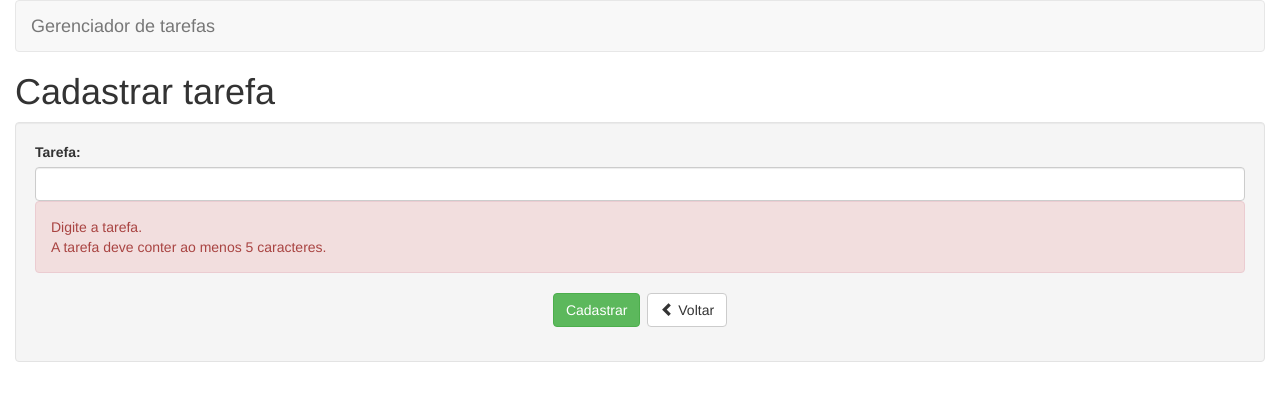
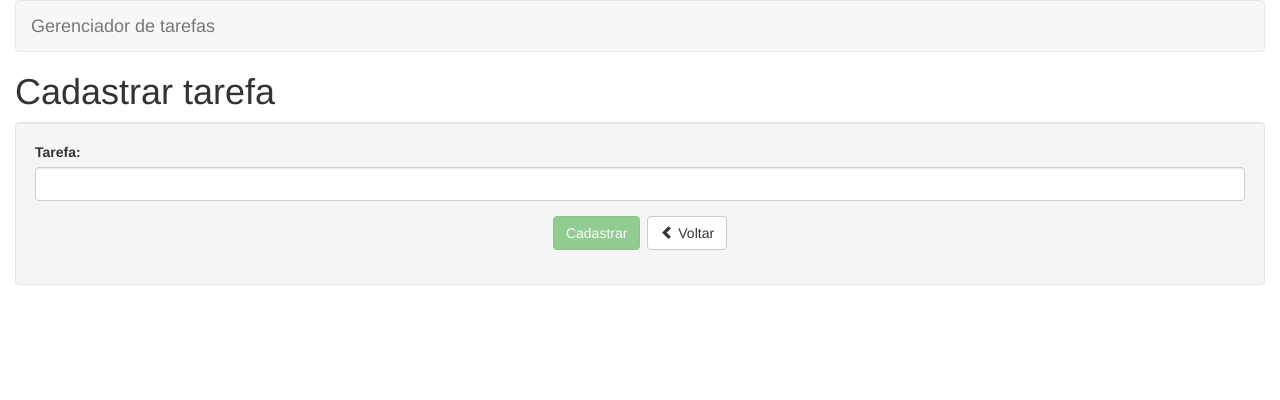
Before and after one commit to srlopesramos/EstudoAngular, an Angular app: page /tarefas/cadastrar in a window 1280 px wide. Shown: the top 400 px of the page. Built offline with nearby package versions, Linux system fonts and the light colour scheme.

Commit message:
feat: Cadastro de tarefas

```diff
--- a/src/app/tarefas/cadastrar/cadastrar-tarefa.component.html
+++ b/src/app/tarefas/cadastrar/cadastrar-tarefa.component.html
@@ -1,7 +1,7 @@
 <h1>Cadastrar tarefa</h1>
 
 <div class="well">
-  <form >
+  <form #formTarefa="ngForm">
     <div class="form-group">
       <label for="nome">Tarefa:</label>
       <input
@@ -9,13 +9,15 @@
         class="form-control"
         id="nome"
         name="nome"
+        [(ngModel)]="tarefa.nome"
+        #nome="ngModel"
         minlength="5"
         required>
-      <div class="alert alert-danger">
-        <div >
+      <div *ngIf="nome.errors && (nome.dirty || nome.touched)" class="alert alert-danger">
+        <div [hidden]="!nome.errors.required">
           Digite a tarefa.
         </div>
-        <div >
+        <div [hidden]="!nome.errors.minlength">
           A tarefa deve conter ao menos 5 caracteres.
         </div>
       </div>
@@ -24,7 +26,10 @@
       <input
         type="submit"
         class="btn btn-success me-sm"
-        value="Cadastrar">
+        (click)="cadastrar()"
+        value="Cadastrar"
+        [disabled]="!formTarefa.form.valid"
+      >
       <a
         [routerLink]="['/tarefas/listar']"
         class="btn btn-default">
--- a/src/app/tarefas/cadastrar/cadastrar-tarefa.component.ts
+++ b/src/app/tarefas/cadastrar/cadastrar-tarefa.component.ts
@@ -1,15 +1,41 @@
-import { Component } from '@angular/core';
-import {RouterLink} from '@angular/router';
+import { Component, OnInit, ViewChild } from '@angular/core';
+import {Router, RouterLink} from '@angular/router';
+import {FormsModule, NgForm} from '@angular/forms';
+import {NgIf} from '@angular/common';
+
+import { TarefaService, Tarefa } from '../shared';
+
+
+
 
 @Component({
   selector: 'app-cadastrar-tarefa',
   imports: [
-    RouterLink
+    RouterLink,
+    FormsModule,
+    NgIf
   ],
   templateUrl: './cadastrar-tarefa.component.html',
   styleUrl: './cadastrar-tarefa.component.scss'
 })
-export class CadastrarTarefaComponent {
+export class CadastrarTarefaComponent implements  OnInit {
 
-  protected readonly history = history;
+  @ViewChild('formTarefa', { static: true }) formTarefa: NgForm;
+  tarefa: Tarefa;
+
+  constructor(
+    private tarefaService: TarefaService,
+    private router: Router){}
+
+  ngOnInit() {
+    this.tarefa = new Tarefa();
+  }
+
+  cadastrar(): void{
+    if(this.formTarefa.form.valid){
+      this.tarefaService.cadastrar(this.tarefa);
+      this.router.navigate(["/tarefas"]);
+    }
+  }
+
 }
```
